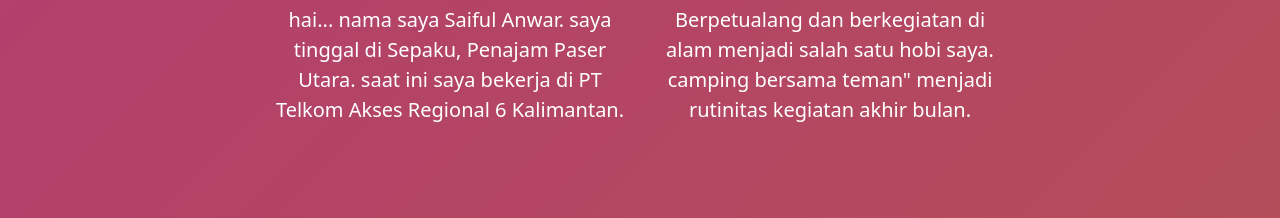
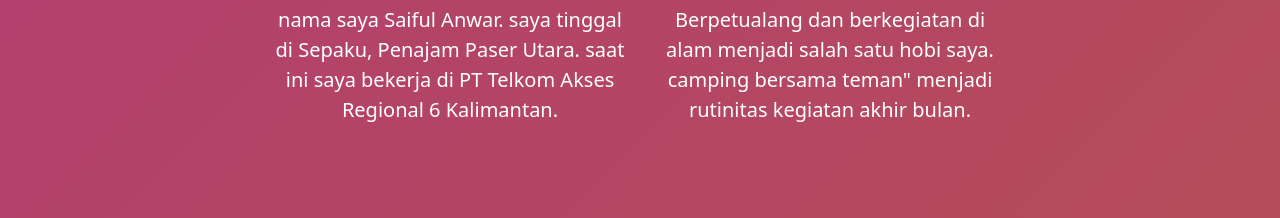
Before and after one commit to anaksepaku/anaksepaku.github.io, a plain HTML site: page index.html in a window 1280 px wide. Shown: the part 569-787 px from the top of the page. Drawn offline with nearby package versions, Linux system fonts and the light colour scheme.

Commit message:
Update index.html

```diff
--- a/index.html
+++ b/index.html
@@ -63,7 +63,7 @@
         </div>
         <div class="row justify-content-center fs-5 text-center text-white">
           <div class="col-md-4">
-            <p>hai... nama saya Saiful Anwar. saya tinggal di Sepaku, Penajam Paser Utara.
+            <p>nama saya Saiful Anwar. saya tinggal di Sepaku, Penajam Paser Utara.
               saat ini saya bekerja di PT Telkom Akses Regional 6 Kalimantan.
             </p>
           </div>
```
